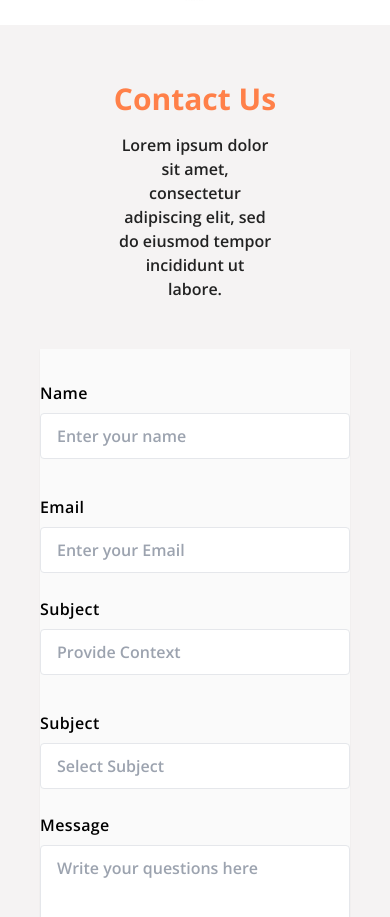
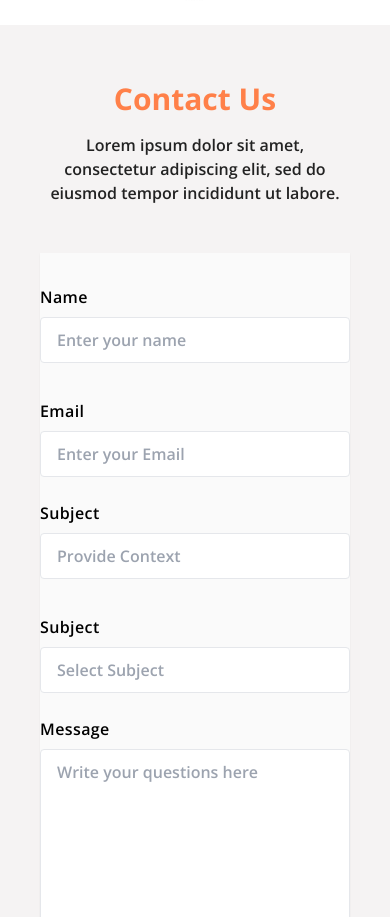
Before and after one commit to Mahadi-Hasan-Sopon/kepto-cash-v2, a React (Vite) app: page / in a window 390 px wide. Shown: the part 5560-6477 px from the top of the page. Built offline with nearby package versions, Linux system fonts and the light colour scheme; the HTML template or start-up script is replaced by a standard one.

Commit message:
Update App.jsx

```diff
--- a/src/App.jsx
+++ b/src/App.jsx
@@ -187,7 +187,7 @@ function App() {
         <h1 className="text-secColor font-bold text-3xl lg:text-5xl pb-4 text-center">
           Contact Us
         </h1>
-        <p className="text-base text-blackColor font-semibold w-3/6 text-center mx-auto pb-12">
+        <p className="text-base text-blackColor font-semibold lg:w-3/6 text-center mx-auto pb-12">
           Lorem ipsum dolor sit amet, consectetur adipiscing elit, sed do
           eiusmod tempor incididunt ut labore.
         </p>
```
